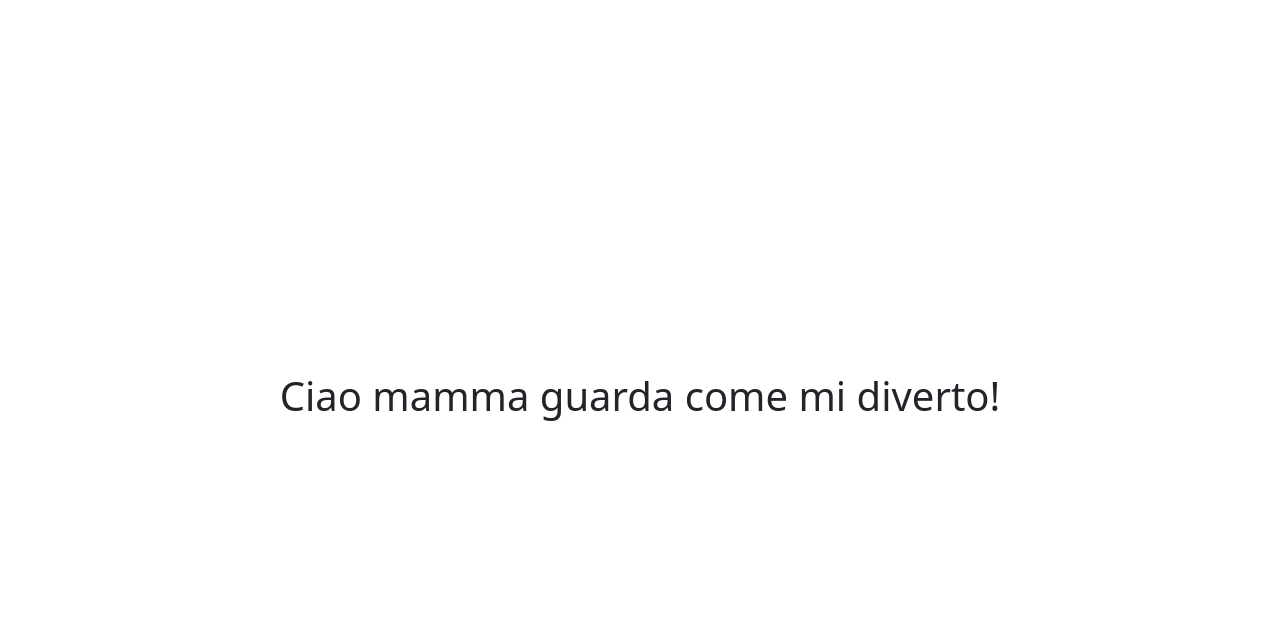
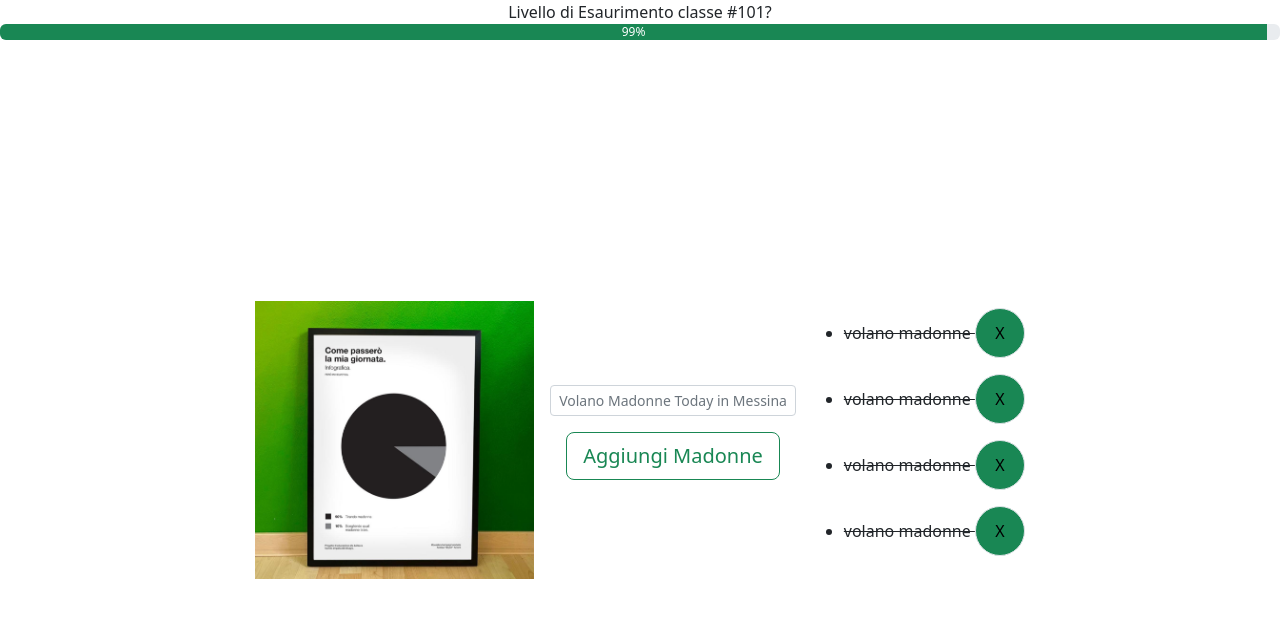
Before and after one commit to SimonaCaruso87/vue-todolist, a plain HTML site: page index.html in a window 1280 px wide. Drawn offline with nearby package versions, Linux system fonts and the light colour scheme.

Commit message:
Add Fly Madonne

```diff
--- a/index.html
+++ b/index.html
@@ -21,12 +21,49 @@
 </head>
 <body>
 
-    <div id="app" class="container">
+   <header>
+    <div class="text-center">
+        Livello di Esaurimento classe #101?</div>
+        <div class="progress">
+            <div class="progress-bar  bg-success" role="progressbar" style="width: 99%;" aria-valuenow="25" aria-valuemin="0" aria-valuemax="100">99%</div>
+          </div>
+    </header>
 
-        <h1>
-            {{ message }}
-        </h1>
 
+        <div id="app" class="container">
+            <div class="w-25 m-3">
+                <img src="img/e900637f-5dd5-4263-ada2-985bc8b0738f.jpg" alt="Madonne" class="img-fluid">
+            </div>
+           <form action="" @submit.prevent="addTodo()">
+                <input
+                v-model="newTodo"
+                class="form-control form-control-sm"
+                required
+                type="text"
+                placeholder="Volano Madonne Today in Messina?">
+                <!-- soluzione sporca per il click @click="todos.push(newTodo)"  e per svuotarlo newTodo= " "; MA è PREFERIBILE INSERIRLO IN METHODS in vue js -->
+                <button
+                @click="addTodo()"
+                type="button"
+                class="btn btn-outline-success m-3 btn-lg">
+                Aggiungi Madonne
+                </button>
+           </form>
+
+           <ul>
+            <li v-for="(singleTodo , i) in todos" class="m-3">
+                <span
+                    :class="singleTodo.done == true ? 'mad-sbar' : '' ">
+                    {{singleTodo.text}}
+                </span>
+                <button
+                    @click="removeTodo(i)"
+                    class="border rounded-circle bg-success button-x">
+                     X
+                </button>
+            </li>
+        </ul>
+        </div>
     </div>
 
     <!-- BS Javascript -->
--- a/js/script.js
+++ b/js/script.js
@@ -2,8 +2,47 @@ const { createApp } = Vue ;
 
 createApp({
     data(){
-        return{
-            message : 'Ciao mamma guarda come mi diverto!'
+        return {
+            newTodo:'' ,
+            todos: [
+                {
+                    text : ' volano madonne ',
+                    done : true ,
+                },
+                {
+                    text : ' volano madonne ',
+                    done : true ,
+                },
+                {
+                    text : ' volano madonne ',
+                    done : true ,
+                },
+                {
+                    text : ' volano madonne ',
+                    done : true ,
+                },
+
+                ]
+            }
+
+        },
+    methods:{
+        addTodo(){
+            // if this.newTodo.length > 0
+            //.trim serve per togliere gli spazi in una stringa
+            if(this.newTodo.trim() != ' '){
+            const fraDiCorpo = { text : this.newTodo,
+            done : ' true ' };
+            this.todos.push(fraDiCorpo);
+            this.newTodo= " " ;
+            }
+
+        } ,
+        removeTodo(index){
+            console.log('Rimuovi classe' , index);
+            // per eliminare un oggetto da un array usiamo splice
+            this.todos.splice(index , 1);
         }
+
     }
-}).mount('#app')
+}).mount('#app');
--- a/style.css
+++ b/style.css
@@ -10,3 +10,12 @@
     justify-content: center;
     align-items: center;
 }
+
+.mad-sbar{
+    text-decoration: line-through;
+}
+
+.button-x{
+    width: 50px;
+    height: 50px;
+}
```
Also changed, not shown: img/e900637f-5dd5-4263-ada2-985bc8b0738f.jpg (added).
